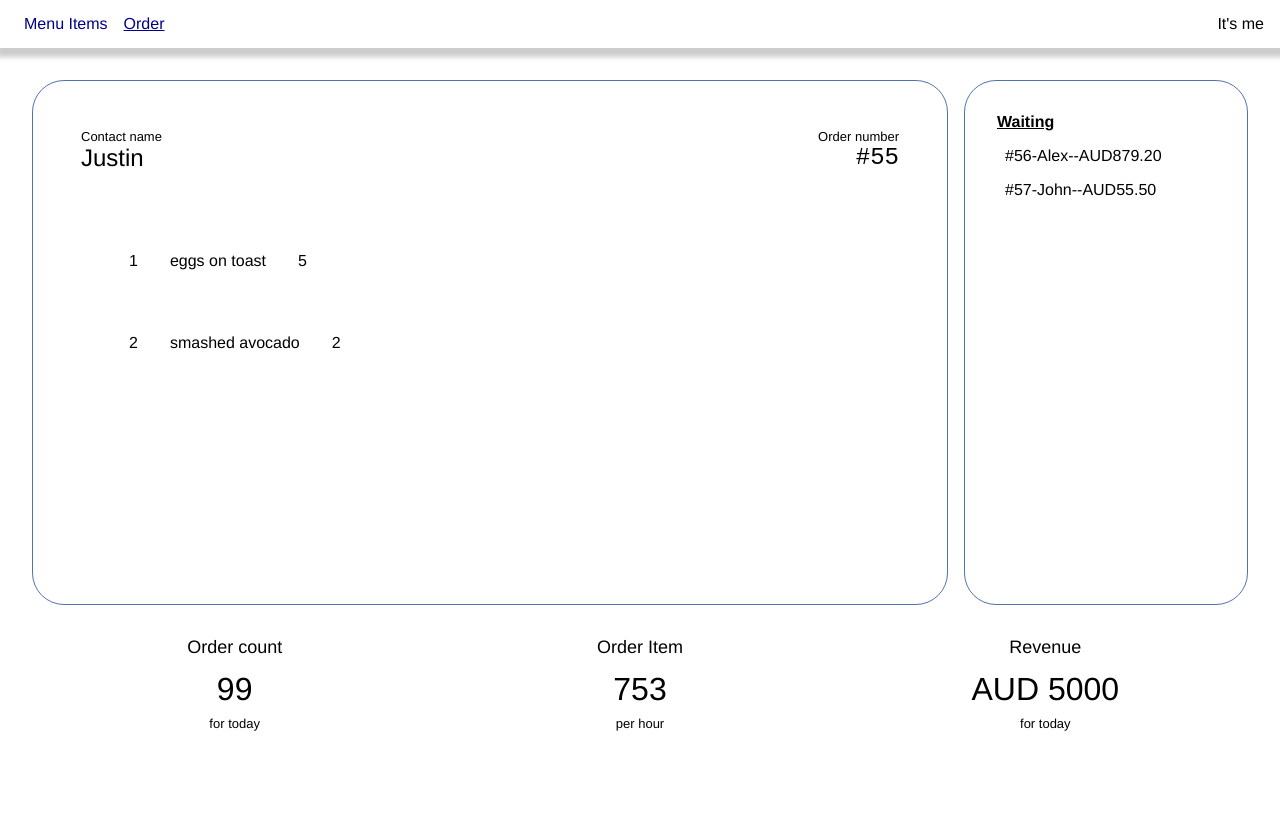
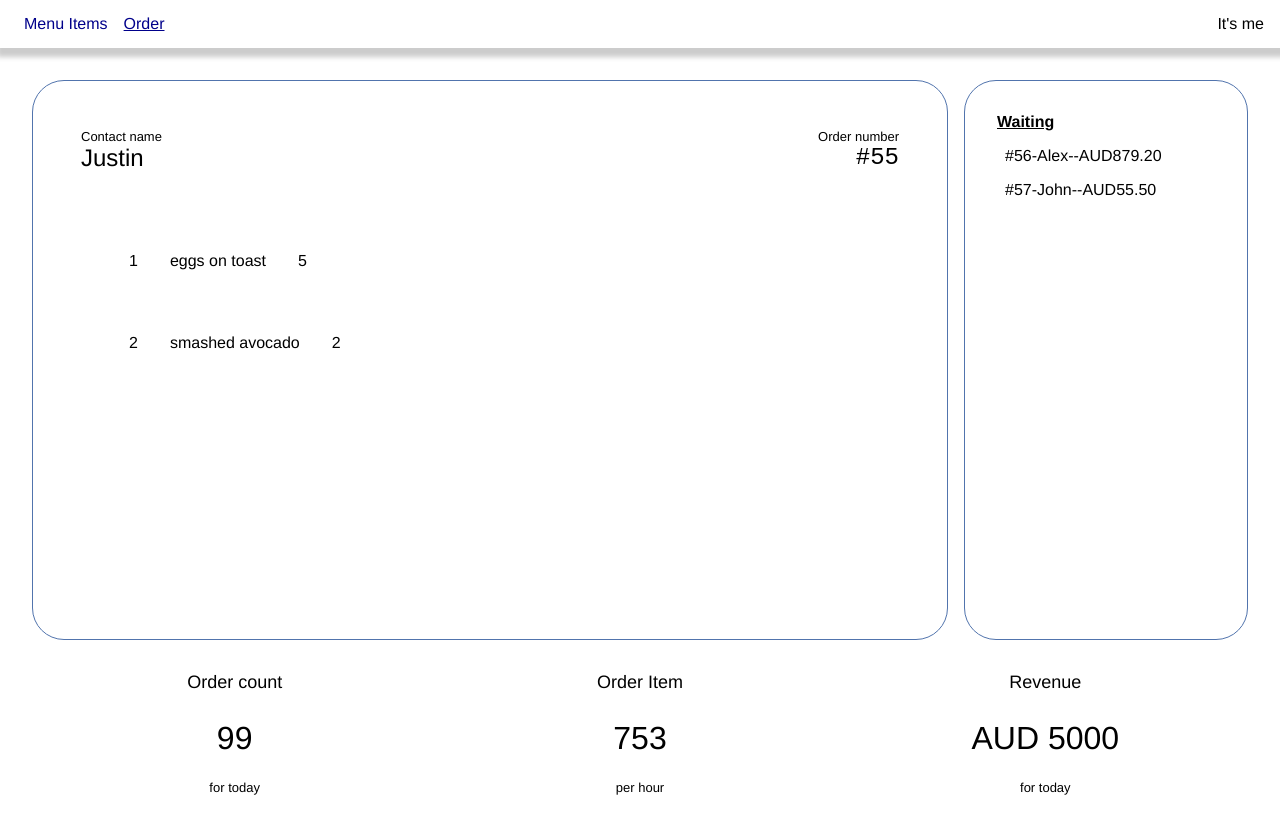
Before and after one commit to crudyapps/open-kitch, a React (Vite) app in the folder kitchen-ui/: page /orders in a window 1280 px wide. Shown: the top 834 px of the page. Before the commit the page ends 800 px from the top, so only its background shows below. Built offline with nearby package versions, Linux system fonts and the light colour scheme.

Commit message:
fixed up height issues

```diff
--- a/kitchen-ui/app.css
+++ b/kitchen-ui/app.css
@@ -116,6 +116,7 @@ time, mark, audio, video {
     display: flex;
     flex-direction: column;
     padding: 2em;
+    height:100%;
 }
 
 .order-details{
@@ -155,7 +156,6 @@ time, mark, audio, video {
     display: flex;
     flex-direction: row;
     flex: 1 0;
-    justify-content: space-evenly;
 }
 
 .dashboard-card{
@@ -173,6 +173,9 @@ time, mark, audio, video {
 }
 
 .dashboard-card > div:nth-child(2){
+    display: flex;
+    flex-direction: column;
+    justify-content: center;
     font-size: xx-large;
     flex: 5 0;
     padding: 0.25em 1em 0.25em 1em;
```
